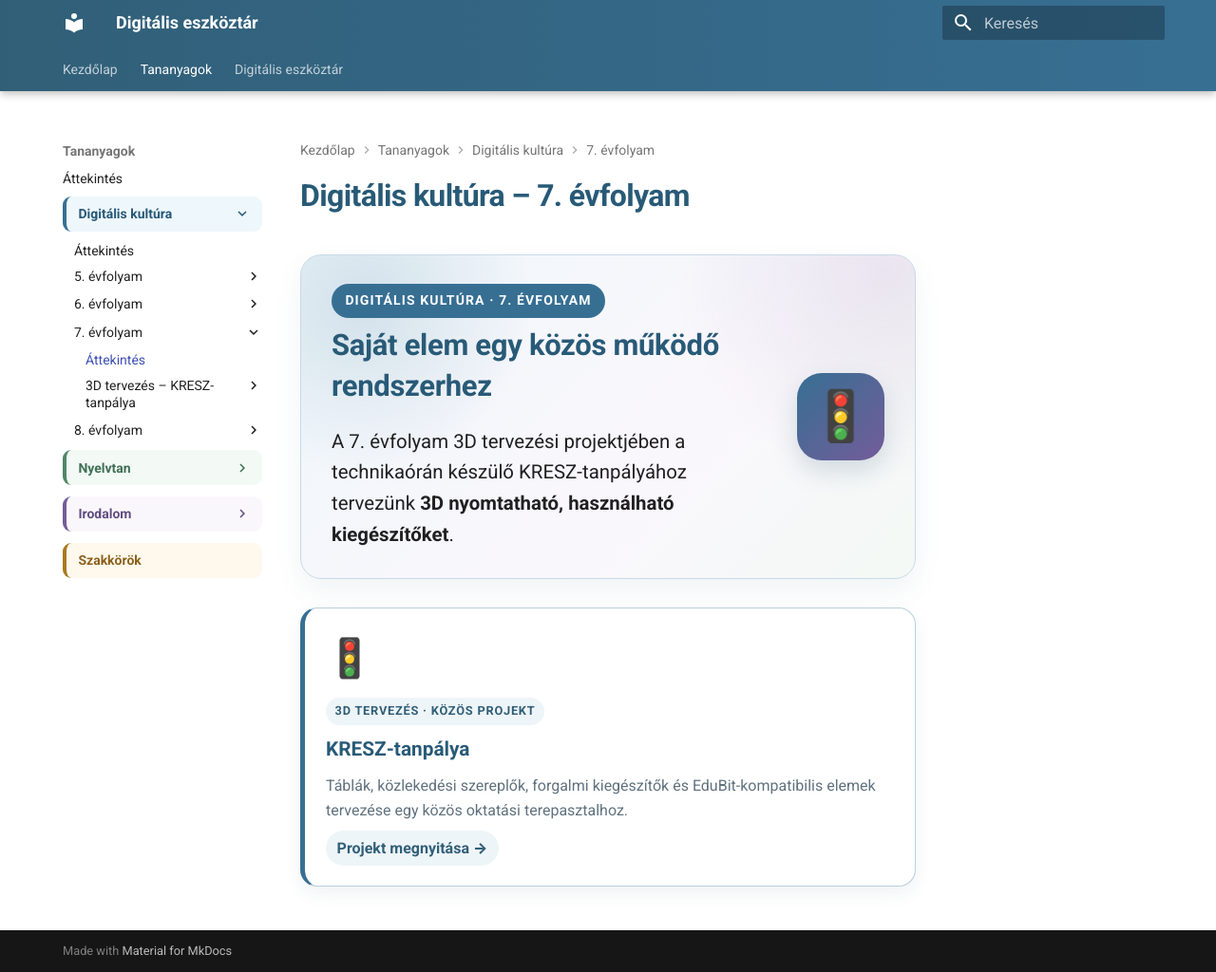
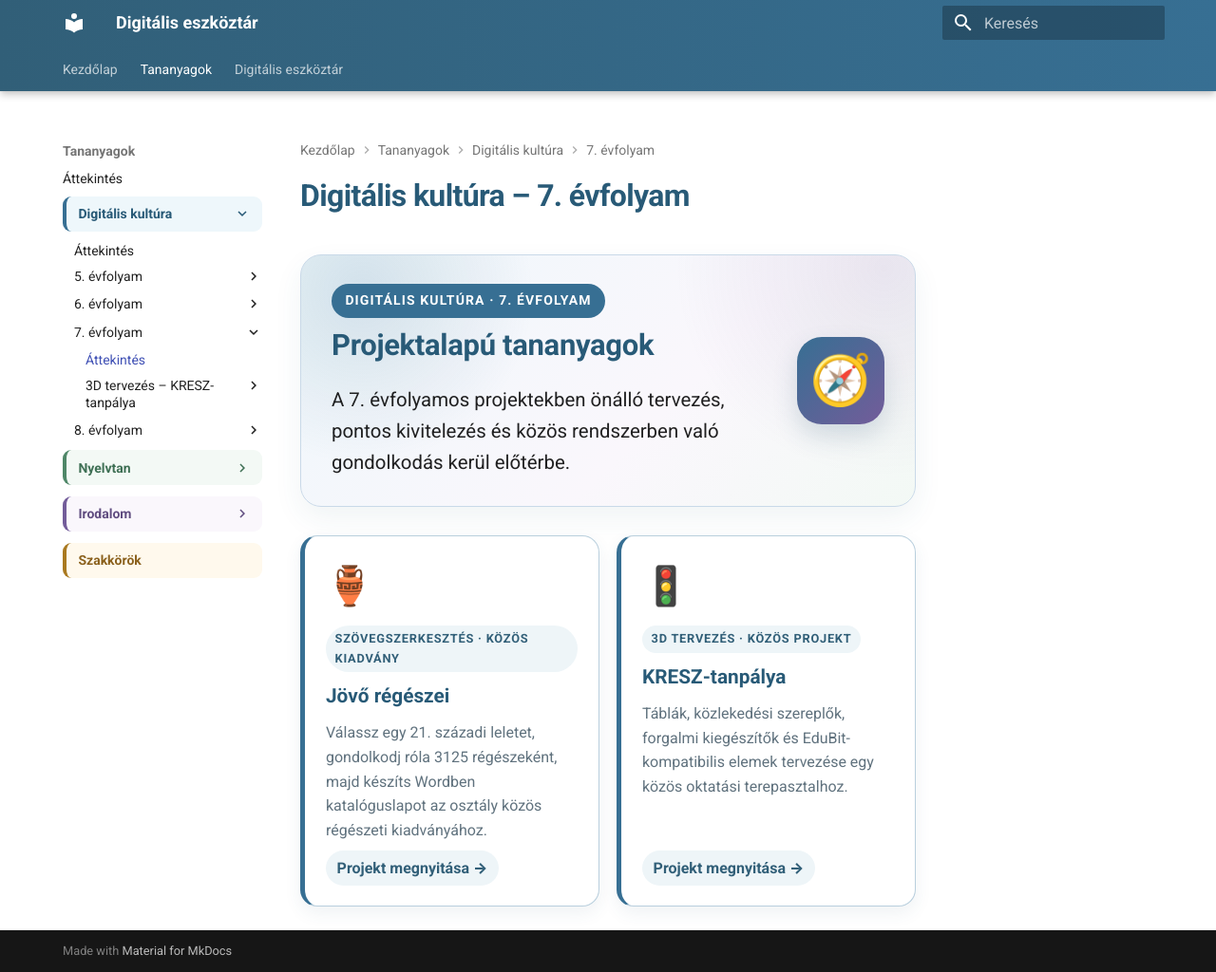
Before and after one commit to bsuszter/digitalis-eszkoztar, an MkDocs documentation site: the page built from docs/tananyagok/digitalis-kultura/7-evfolyam/index.md, in a window 1280 px wide and 1024 px high. Shown: the whole window at 95% size. Built offline with MkDocs 1.6.1 and Material for MkDocs 9.7.7, drawn with Linux system fonts in a browser that asks for light colours.

Commit message:
Add Jövő régészei to grade 7 overview

```diff
--- a/docs/tananyagok/digitalis-kultura/7-evfolyam/index.md
+++ b/docs/tananyagok/digitalis-kultura/7-evfolyam/index.md
@@ -3,13 +3,21 @@
 <div class="article-hero">
   <div>
     <span class="article-kicker">DIGITÁLIS KULTÚRA · 7. ÉVFOLYAM</span>
-    <h2>Saját elem egy közös működő rendszerhez</h2>
-    <p>A 7. évfolyam 3D tervezési projektjében a technikaórán készülő KRESZ-tanpályához tervezünk <strong>3D nyomtatható, használható kiegészítőket</strong>.</p>
+    <h2>Projektalapú tananyagok</h2>
+    <p>A 7. évfolyamos projektekben önálló tervezés, pontos kivitelezés és közös rendszerben való gondolkodás kerül előtérbe.</p>
   </div>
-  <div class="article-hero__icon">🚦</div>
+  <div class="article-hero__icon">🧭</div>
 </div>
 
 <div class="tool-grid">
+  <a class="tool-card" href="jovo-regeszei/">
+    <span class="tool-icon">🏺</span>
+    <span class="tool-tag">SZÖVEGSZERKESZTÉS · KÖZÖS KIADVÁNY</span>
+    <strong>Jövő régészei</strong>
+    <span>Válassz egy 21. századi leletet, gondolkodj róla 3125 régészeként, majd készíts Wordben katalóguslapot az osztály közös régészeti kiadványához.</span>
+    <span class="tool-link">Projekt megnyitása →</span>
+  </a>
+
   <a class="tool-card" href="kresz-tanpalya/">
     <span class="tool-icon">🚦</span>
     <span class="tool-tag">3D TERVEZÉS · KÖZÖS PROJEKT</span>
```
